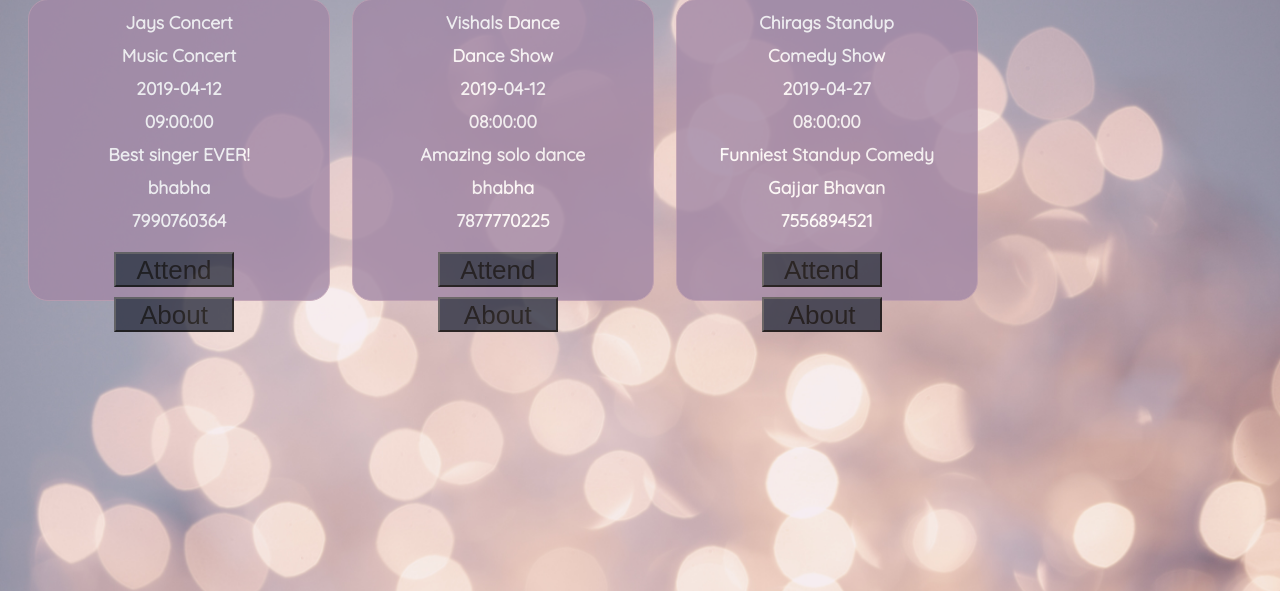
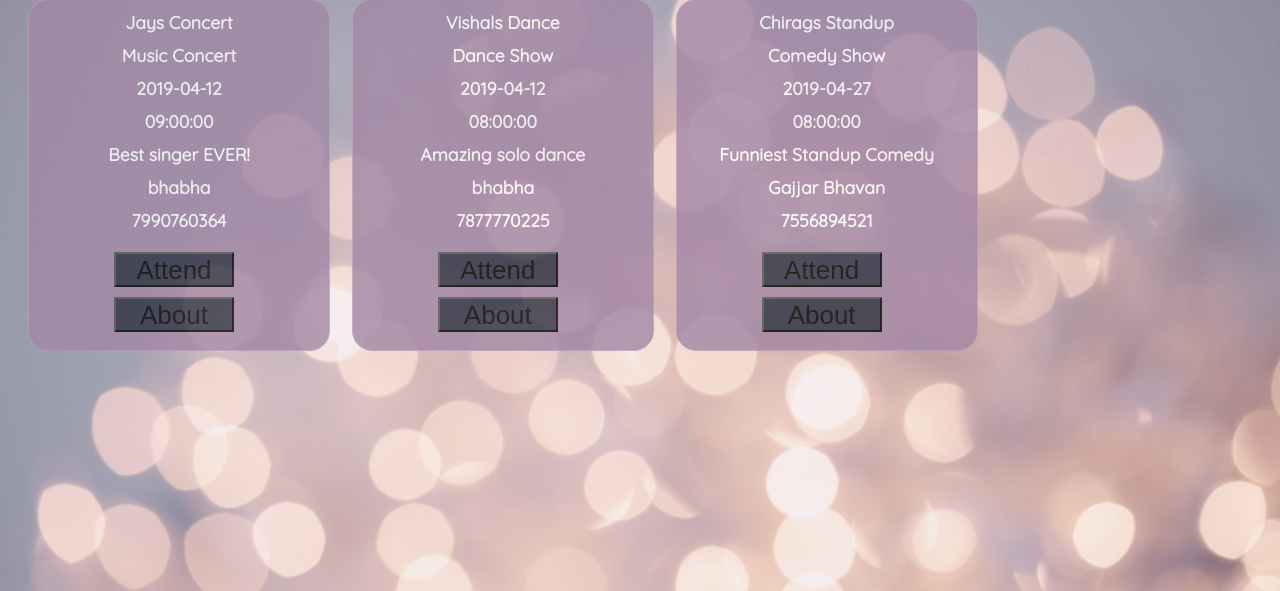
Before and after one commit to jrathod9/Event-Management-System, a Flask app: page / in a window 1280 px wide. Shown: the part 129-720 px from the top of the page. Run offline with Flask 2, Linux system fonts and the light colour scheme; data comes from the database, SQL or seed files in the repository; some web fonts are replaced.

Commit message:
minor ui fixes

```diff
--- a/templates/home.html
+++ b/templates/home.html
@@ -18,7 +18,7 @@
 	border:1px solid #BB9BB0;
 	margin-top: 40px;
 	margin-right: 17px;
-	height: 300px;
+	height: 350px;
 	width: 300px;
 	text-align: center;
 	border-radius:20px;
```
